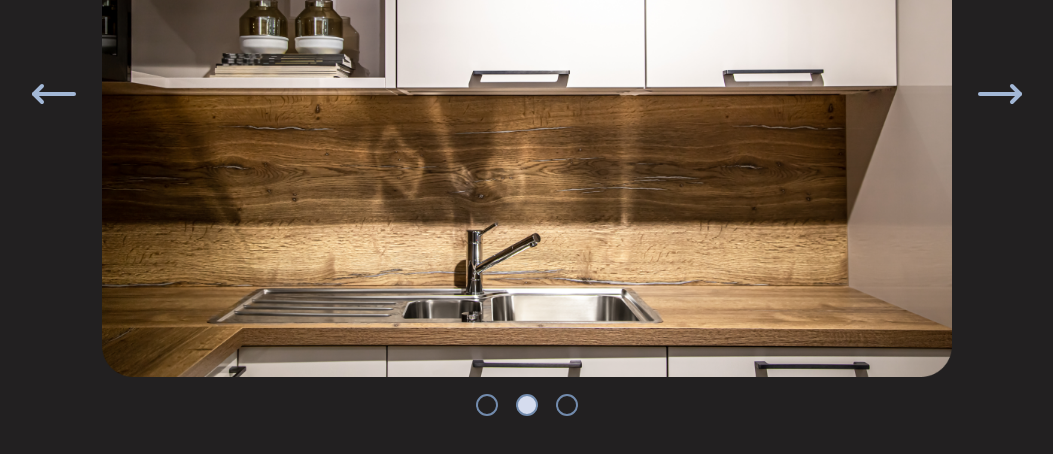
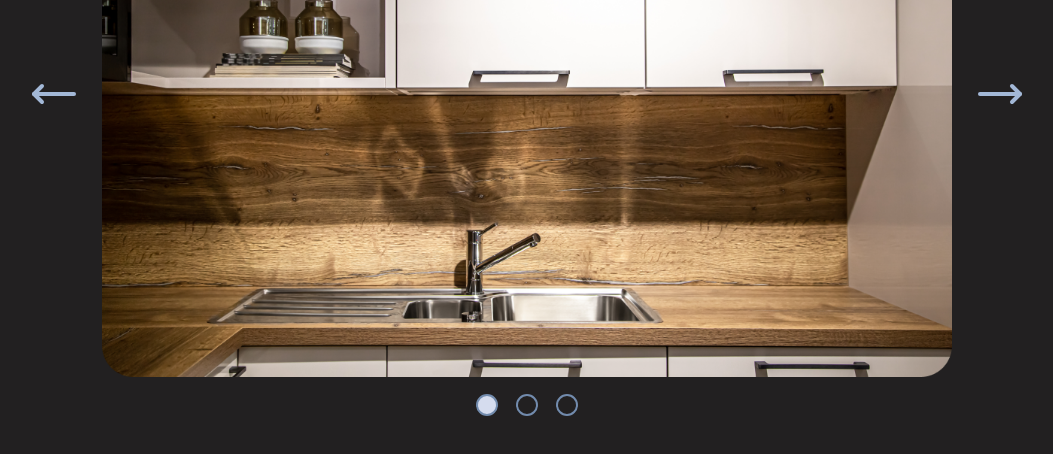
Before and after one commit to arTurrrg/wood-products, a React (Vite) app: page / in a window 1280 px wide. Shown: the part 2134-2588 px from the top of the page, without its empty margins (113-1166 px from the left). Built offline with nearby package versions, Linux system fonts and the light colour scheme.

Commit message:
finished home page

```diff
--- a/src/pages/Home/AdvantagesWorkingWithUs/AdvantagesWorkingWithUs.tsx
+++ b/src/pages/Home/AdvantagesWorkingWithUs/AdvantagesWorkingWithUs.tsx
@@ -20,7 +20,7 @@ export default function AdvantagesWorkingWithUs() {
           <p>no extra charges</p>
         </div>
       </div>
-      <ButtonLink message="Receive a consultation" url={'#'} />
+      <ButtonLink message="Receive a consultation" url="/" />
     </div>
   );
 }
--- a/src/pages/Home/HomeProductsCard/HomeProductsCard.tsx
+++ b/src/pages/Home/HomeProductsCard/HomeProductsCard.tsx
@@ -4,7 +4,7 @@ import RightProductsCard from './RightProductsCard';
 export default function HomeProductsCard() {
   return (
     <div className="flex items-center min-h-screen justify-end">
-      <div className="rounded-3xl rounded-r-none bg-[#1E0C06] shadow-md drop-shadow-glow p-10 min-w-[30%] flex">
+      <div className="rounded-3xl rounded-r-none bg-darkRed shadow-md drop-shadow-glow p-10 min-w-[30%] flex">
         <LeftProductsCard />
         <RightProductsCard />
       </div>
--- a/src/pages/NotFound/PageNotFound.tsx
+++ b/src/pages/NotFound/PageNotFound.tsx
@@ -13,7 +13,7 @@ export default function PageNotFound() {
         <p className="text-white text-[20rem] leading-tight">404</p>
         <div className="space-y-5 flex flex-col items-center">
           <p className="text-white text-7xl">Woops</p>
-          <p className="text-[#FFDBBB] text-2xl">
+          <p className="text-peach text-2xl">
             Oh, you must be lost, there is no such page.
           </p>
           <ButtonLink message="Go to the home page" url="/" />
--- a/src/shared/components/ButtonLink.tsx
+++ b/src/shared/components/ButtonLink.tsx
@@ -9,7 +9,7 @@ export default function ButtonLink({ message, url }: ButtonLinkProps) {
   return (
     <Link
       to={url}
-      className="bg-shadowBlue text-white text-2xl rounded-full px-14 py-2 font-semibold hover:bg-[#576b86]"
+      className="bg-shadowBlue text-white text-2xl rounded-full px-14 py-2 font-semibold hover:bg-electricBlue"
     >
       {message}
     </Link>
--- a/src/shared/components/Contact/Contact.tsx
+++ b/src/shared/components/Contact/Contact.tsx
@@ -26,7 +26,7 @@ export default function Contact() {
               className="border-2 border-shadowBlue text-silver text-2xl bg-transparent outline-none w-full rounded-3xl px-5 py-2  resize-none"
             ></textarea>
             <div>
-              <ButtonLink message={'Send'} url={'/'} />
+              <ButtonLink message="Send" url="/" />
             </div>
           </div>
         </div>
--- /dev/null
+++ b/src/shared/components/OurWork/ImageSlider.tsx
@@ -0,0 +1,49 @@
+import { useState } from 'react';
+import { MoveLeft, MoveRight, Circle } from 'lucide-react';
+
+type ImageSliderProps = {
+  imageUrls: string[];
+};
+
+export function ImageSlider({ imageUrls }: ImageSliderProps) {
+  const [imageIndex, setImageIndex] = useState(0);
+
+  function showNextImage() {
+    setImageIndex((index) => {
+      if (index === imageUrls.length - 1) return 0;
+      return index + 1;
+    });
+  }
+
+  function showPrevImage() {
+    setImageIndex((index) => {
+      if (index === 0) return imageUrls.length - 1;
+      return index - 1;
+    });
+  }
+
+  return (
+    <div>
+      <div className="flex items-center pt-24 space-x-6">
+        <button onClick={showPrevImage}>
+          <MoveLeft className="text-wildBlue  hover:text-lightBlue size-12" />
+        </button>
+        <img src={imageUrls[imageIndex]} className="w-[850px]" />
+        <button onClick={showNextImage}>
+          <MoveRight className="text-wildBlue hover:text-lightBlue size-12" />
+        </button>
+      </div>
+      <div className="flex items-center justify-center pt-4 space-x-4">
+        {imageUrls.map((_, index) => (
+          <button key={index} onClick={() => setImageIndex(index)}>
+            {index === imageIndex ? (
+              <Circle className="fill-azureWhite text-shadowBlue" />
+            ) : (
+              <Circle className="text-shadowBlue" />
+            )}
+          </button>
+        ))}
+      </div>
+    </div>
+  );
+}
--- a/src/shared/components/OurWork/OurWork.tsx
+++ b/src/shared/components/OurWork/OurWork.tsx
@@ -1,20 +1,18 @@
-import ModernKitchen from '@/assets/images/modern-kitchen.png';
-import { MoveLeft, MoveRight, Circle } from 'lucide-react';
+import ModernKitchen1 from '@/assets/images/modern-kitchen.png';
+import ModernKitchen2 from '@/assets/images/modern-kitchen.png';
+import ModernKitchen3 from '@/assets/images/modern-kitchen.png';
+import { ImageSlider } from './ImageSlider';
+
+const images = [ModernKitchen1, ModernKitchen2, ModernKitchen3];
+
 export default function OurWork() {
   return (
     <div className="flex flex-col items-center">
       <div className="text-7xl text-neutral-100 font-kyiv pr-72 pt-48">
         <p>OUR WORK</p>
       </div>
-      <div className="flex items-center pt-24 space-x-6">
-        <MoveLeft className="text-[#A3B8D7] cursor-pointer hover:text-[#7ca8eb] size-12" />
-        <img src={ModernKitchen} alt="" className="w-[850px] " />
-        <MoveRight className="text-[#A3B8D7] cursor-pointer hover:text-[#7ca8eb] size-12" />
-      </div>
-      <div className="flex items-center justify-center pt-4 space-x-4">
-        <Circle className="text-[#728BAD]" />
-        <Circle className="text-[#728BAD] fill-[#D5DCEE]" />
-        <Circle className="text-[#728BAD]" />
+      <div>
+        <ImageSlider imageUrls={images} />
       </div>
     </div>
   );
--- a/src/shared/components/WoodType/AshWoodType.tsx
+++ b/src/shared/components/WoodType/AshWoodType.tsx
@@ -8,11 +8,11 @@ export default function AshWoodsType() {
       <div className="space-y-2 text-white text-lg">
         <p className="text-lg font-bold pl-14 pt-5 pb-5">Ash</p>
         <div className="flex items-center space-x-1">
-          <Check className="text-[#FFC099]" />
+          <Check className="text-peachOrange" />
           <p>Durability</p>
         </div>
         <div className="flex items-center space-x-1">
-          <X className="text-[#FFC099]" />
+          <X className="text-peachOrange" />
           <p>Hard to handle</p>
         </div>
       </div>
--- a/src/shared/components/WoodType/BukWoodType.tsx
+++ b/src/shared/components/WoodType/BukWoodType.tsx
@@ -8,11 +8,11 @@ export default function BukWoodsType() {
       <div className="space-y-2 text-white text-lg">
         <p className="text-lg font-bold pl-14 pt-5 pb-5">Buk</p>
         <div className="flex items-center space-x-1">
-          <Check className="text-[#FFC099]" />
+          <Check className="text-peachOrange" />
           <p>Durability</p>
         </div>
         <div className="flex items-center space-x-1">
-          <X className="text-[#FFC099]" />
+          <X className="text-peachOrange" />
           <p>Hard to handle</p>
         </div>
       </div>
--- a/src/shared/components/WoodType/OakWoodType.tsx
+++ b/src/shared/components/WoodType/OakWoodType.tsx
@@ -9,25 +9,25 @@ export default function OakWoodsType() {
         <p className="text-lg font-bold pl-14 py-5">Oak</p>
         <div className="space-y-1">
           <div className="flex items-center space-x-1">
-            <Check className="text-[#FFC099]" />
+            <Check className="text-peachOrange" />
             <div>
               <p>Durability</p>
             </div>
           </div>
           <div className="flex items-start space-x-1">
-            <Check className="text-[#FFC099]" />
+            <Check className="text-peachOrange" />
             <div>
               <p>Beatiful texture</p>
             </div>
           </div>
           <div className="flex items-center  space-x-1">
-            <Check className="text-[#FFC099]" />
+            <Check className="text-peachOrange" />
             <div>
               <p>Water resistance</p>
             </div>
           </div>
           <div className="flex items-center  space-x-1">
-            <X className="text-[#FFC099]" />
+            <X className="text-peachOrange" />
             <div>
               <p>Expensive</p>
             </div>
--- a/tailwind.config.js
+++ b/tailwind.config.js
@@ -5,8 +5,13 @@ export default {
     extend: {
       colors: {
         peach: '#FFDBBB',
+        peachOrange: '#FFC099',
         blackSoft: '#1C1D1D',
+        azureWhite: '#D5DCEE',
         shadowBlue: '#728BAD',
+        electricBlue: '#576b86',
+        wildBlue: '#A3B8D7',
+        lightBlue: '#7ca8eb',
         darkRed: '#1E0C06',
         silver: '#d9d9d982',
       },
```
Also changed, not shown: src/assets/images/modern-kitchen3.png (added), src/assets/images/mordern-kitchen2.png (added).
